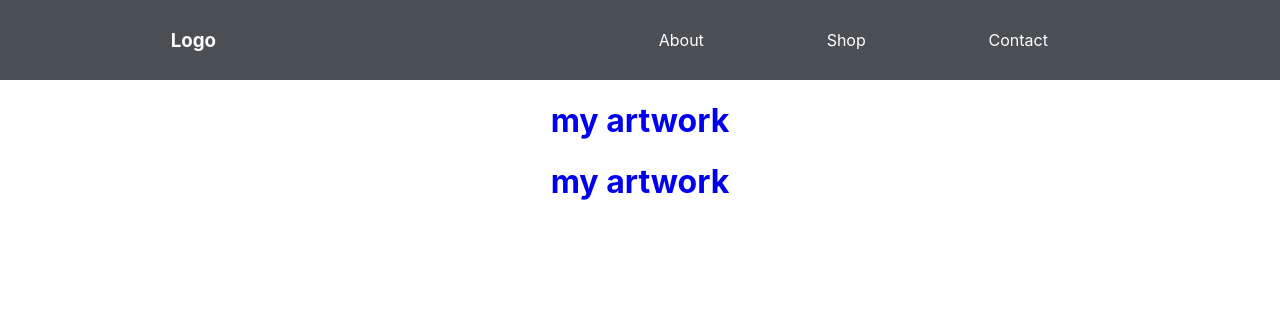
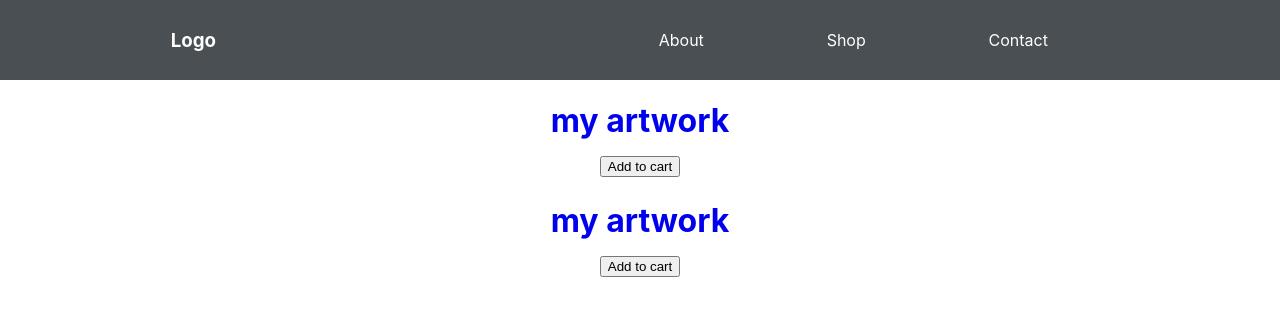
Before and after one commit to pawelkuk/luba, a React (Create React App) app in the folder app/: page /shop in a window 1280 px wide. Shown: the top 316 px of the page. Built offline with nearby package versions, Linux system fonts and the light colour scheme.

Commit message:
Add persistent AddToCart button

```diff
--- a/app/package.json
+++ b/app/package.json
@@ -33,5 +33,8 @@
       "last 1 firefox version",
       "last 1 safari version"
     ]
+  },
+  "devDependencies": {
+    "eslint-plugin-react-hooks": "^4.0.8"
   }
 }
--- a/app/src/Shop.js
+++ b/app/src/Shop.js
@@ -1,18 +1,48 @@
-import React from "react";
+import React, { useEffect, useState } from "react";
 import { Link } from "react-router-dom";
 import ArtworkThumbnail from "./ArtworkThumbnail";
+const useStateWithLocalStorage = (localStorageKey) => {
+  const [value, setValue] = useState(
+    new Map(JSON.parse(localStorage.getItem(localStorageKey))) || new Map()
+  );
+
+  useEffect(() => {
+    localStorage.setItem(
+      localStorageKey,
+      JSON.stringify(Array.from(value.entries()))
+    );
+  }, [value, localStorageKey]);
+
+  return [value, setValue];
+};
+
+const AddToCart = ({ cart, onCartChange, id }) => {
+  return (
+    <button type="button" onClick={() => onCartChange(id)}>
+      Add to cart {cart.get(id)}
+    </button>
+  );
+};
 function Shop() {
+  const [cart, setCart] = useStateWithLocalStorage("cart");
+
+  const handleCartChange = (id) => {
+    cart.set(id, cart.get(id) ? cart.get(id) + 1 : 1);
+    setCart(new Map(cart));
+  };
   return (
     <div>
       <h1>
         <Link to={`/shop/${1}`}>
           <ArtworkThumbnail />
         </Link>
+        <AddToCart cart={cart} onCartChange={handleCartChange} id={1} />
       </h1>
       <h1>
         <Link to={`/shop/${2}`}>
           <ArtworkThumbnail />
         </Link>
+        <AddToCart cart={cart} onCartChange={handleCartChange} id={2} />
       </h1>
     </div>
   );
```
Also changed, not shown: 1 other file (tests, documents, lock files or other folders).
